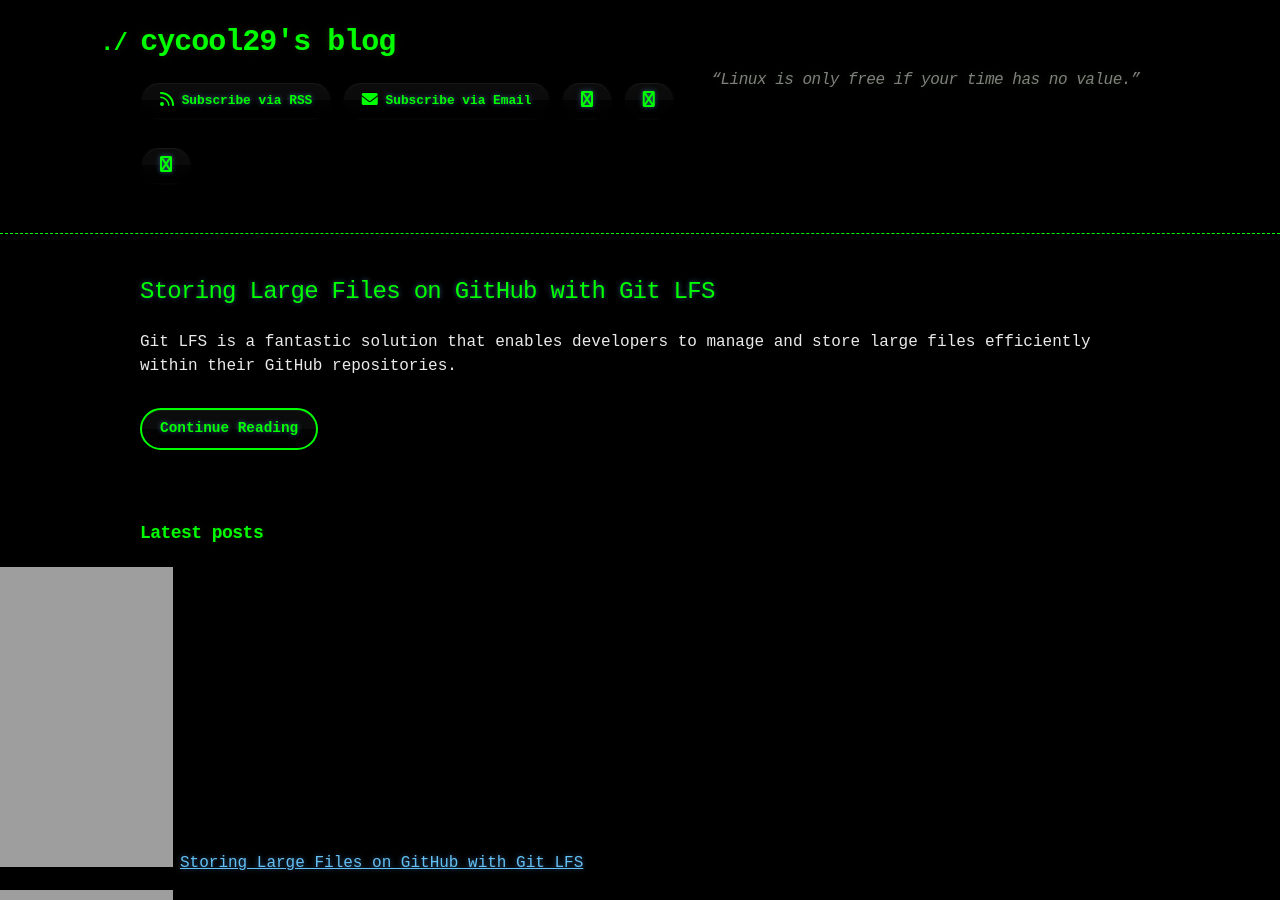
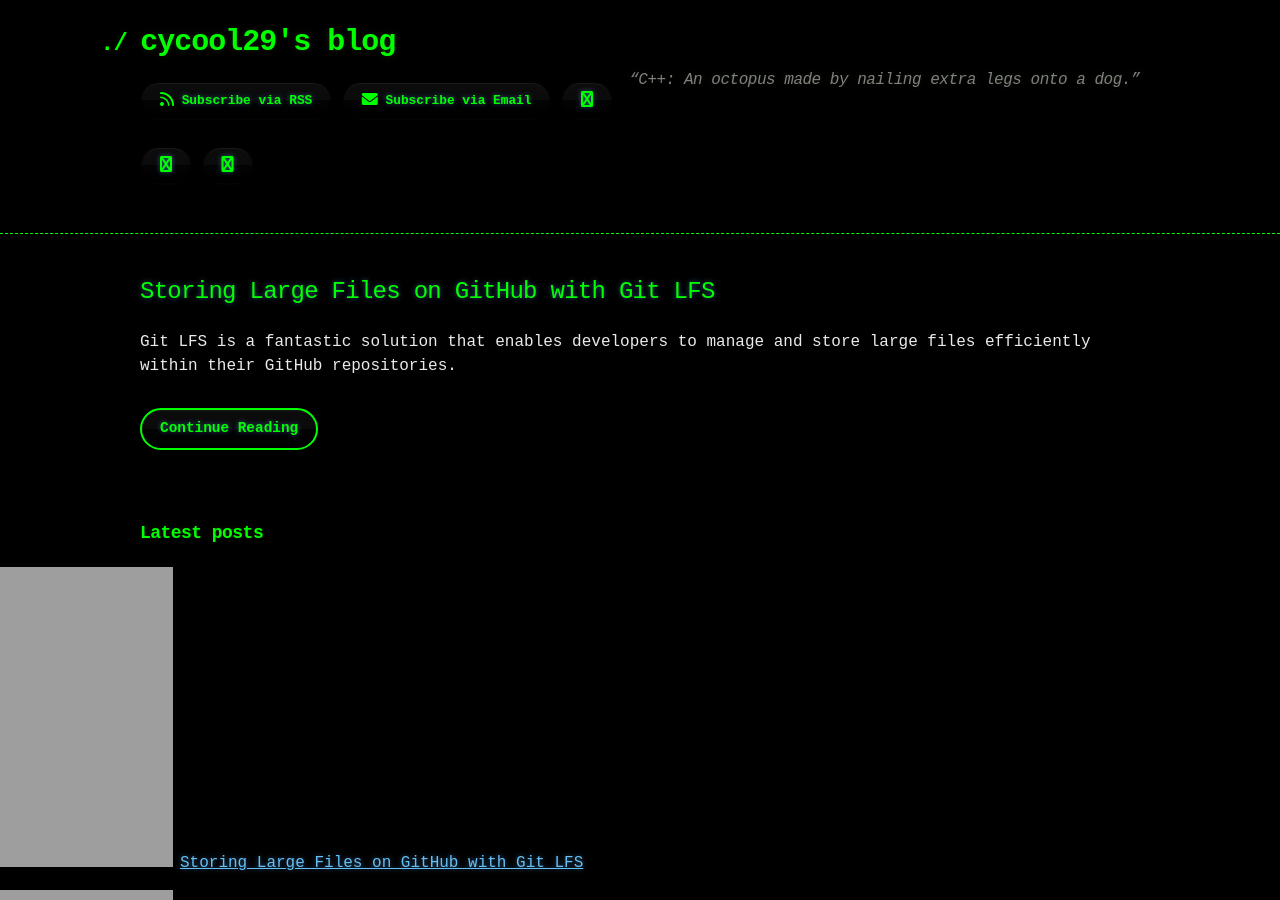
Before and after one commit to cycool29/cycool29.github.io, a Jekyll site: the page built from index.md, in a window 1280 px wide and 900 px high. Built offline with Jekyll 4.4.1, drawn with Linux system fonts in a browser that asks for light colours; a style sheet for code colours, icons or effects is not loaded.

Commit message:
Update quotes

```diff
--- a/_config.yml
+++ b/_config.yml
@@ -1,5 +1,5 @@
 title: cycool29's blog
-description: "“Linux is only free if your time has no value.” "
+description: "“C++: An octopus made by nailing extra legs onto a dog.” "
 bio: A high school student. Intermediate in Python, Git, Bash. Learning JavaScript. He/Him. "
 author: cycool29
 url: https://cycool29.github.io
```
